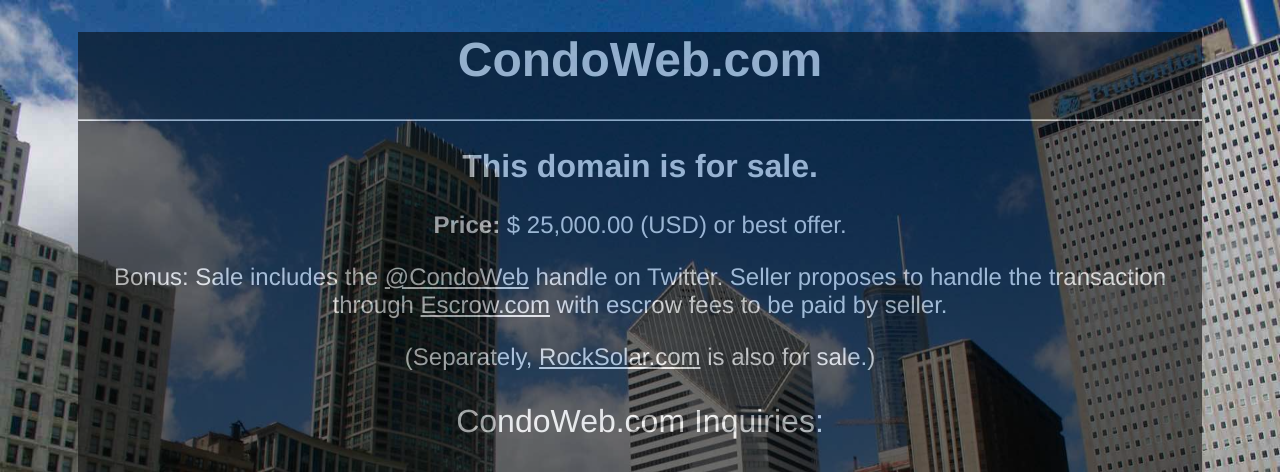
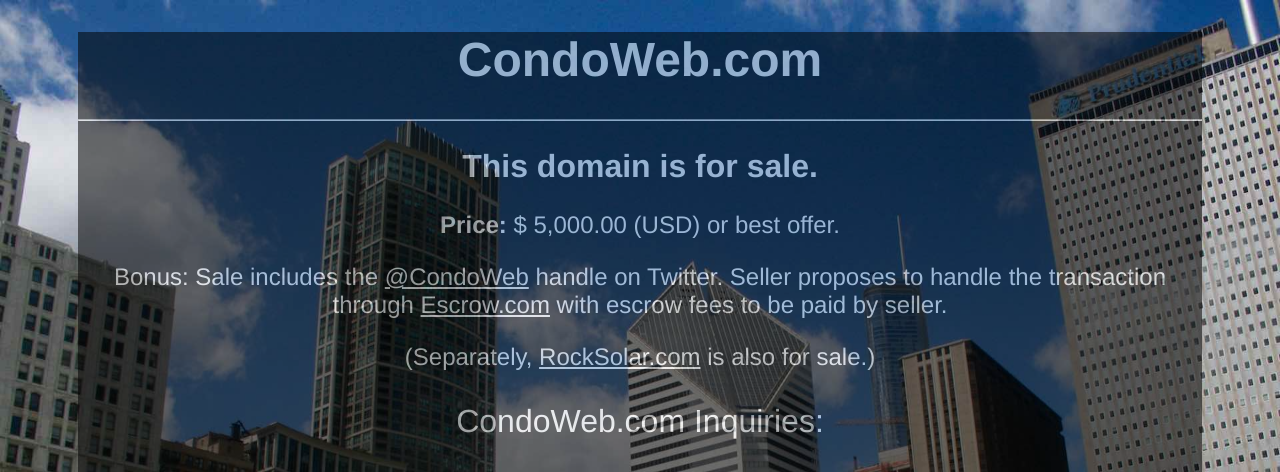
Before and after one commit to dawncomer/condoweb, a Jekyll site: the page built from index.markdown, in a window 1280 px wide. Shown: the top 472 px of the page. Built offline with Jekyll 4.4.1, drawn with Linux system fonts in a browser that asks for light colours; our own code applies the rules of GitHub Pages for plain Markdown files; grey boxes are pictures that could not be loaded.

Commit message:
Reduce price of CondoWeb.com domain to $5,000.

```diff
--- a/index.markdown
+++ b/index.markdown
@@ -8,7 +8,7 @@ CondoWeb.com
 
 ## This domain is for sale.
 
-<p><strong>Price:</strong> $ 25,000.00 (USD) or best offer.</p>
+<p><strong>Price:</strong> $ 5,000.00 (USD) or best offer.</p>
 <p>Bonus: Sale includes the <a href="http://twitter.com/condoweb">@CondoWeb</a> handle on Twitter. Seller proposes to handle the transaction through <a href="https://escrow.com">Escrow.com</a> with escrow fees to be paid by seller.</p>
 
 <p>(Separately, <a href="http://rocksolar.com">RockSolar.com</a> is also for sale.)</p>
```
